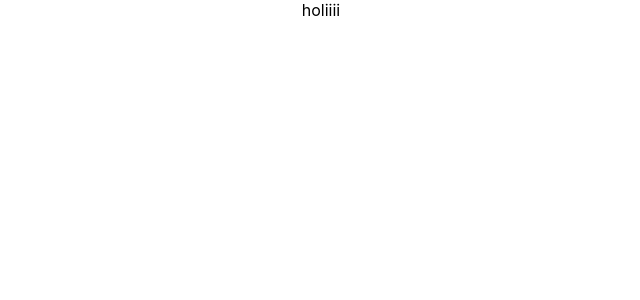
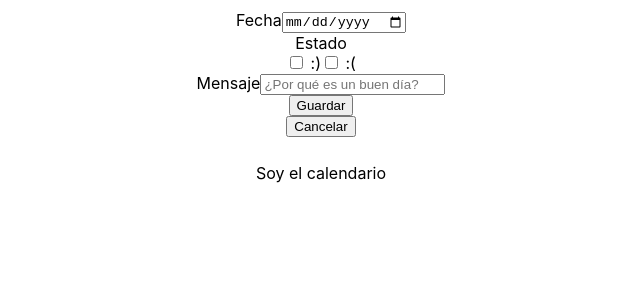
Before and after one commit to eva-lm/formacion-online-life-calendar-eva-lm, a React (Create React App) app: page / in a window 1280 px wide. Shown: the top 300 px of the page, without its empty margins (319-959 px from the left). Built offline with nearby package versions, Linux system fonts and the light colour scheme.

Commit message:
paint editor

```diff
--- a/src/components/App.js
+++ b/src/components/App.js
@@ -1,8 +1,15 @@
 import React from "react";
+import Editor from "./Editor";
+import Calendar from "./Calendar";
 import "../stylesheets/App.scss";
 
 function App() {
-  return <div className="App">holiiii</div>;
+  return (
+    <div className="App">
+      <Editor />
+      <Calendar />
+    </div>
+  );
 }
 
 export default App;
--- /dev/null
+++ b/src/components/Calendar.js
@@ -0,0 +1,7 @@
+import React from "react";
+
+const Calendar = () => {
+  return <p>Soy el calendario</p>;
+};
+
+export default Calendar;
--- /dev/null
+++ b/src/components/Editor.js
@@ -0,0 +1,34 @@
+import React from "react";
+import "../stylesheets/Editor.scss";
+
+const Editor = () => {
+  return (
+    <form className="form">
+      <label htmlFor="date">
+        Fecha
+        <input id="date" type="date" placeholder="fecha de hoy" />
+      </label>
+
+      <label htmlFor="state">
+        Estado
+        <legend>
+          <input id="state" type="checkbox" value=":)" /> :)
+          <input id="state" type="checkbox" value=":(" /> :(
+        </legend>
+      </label>
+
+      <label htmlFor="message">
+        Mensaje
+        <input
+          id="message"
+          type="text"
+          placeholder="¿Por qué es un buen día?"
+        />
+      </label>
+      <button className="save">Guardar</button>
+      <button className="cancel">Cancelar</button>
+    </form>
+  );
+};
+
+export default Editor;
--- /dev/null
+++ b/src/stylesheets/Editor.scss
@@ -0,0 +1,6 @@
+.form {
+  display: flex;
+  flex-direction: column;
+  align-items: center;
+  padding: 10px;
+}
```
